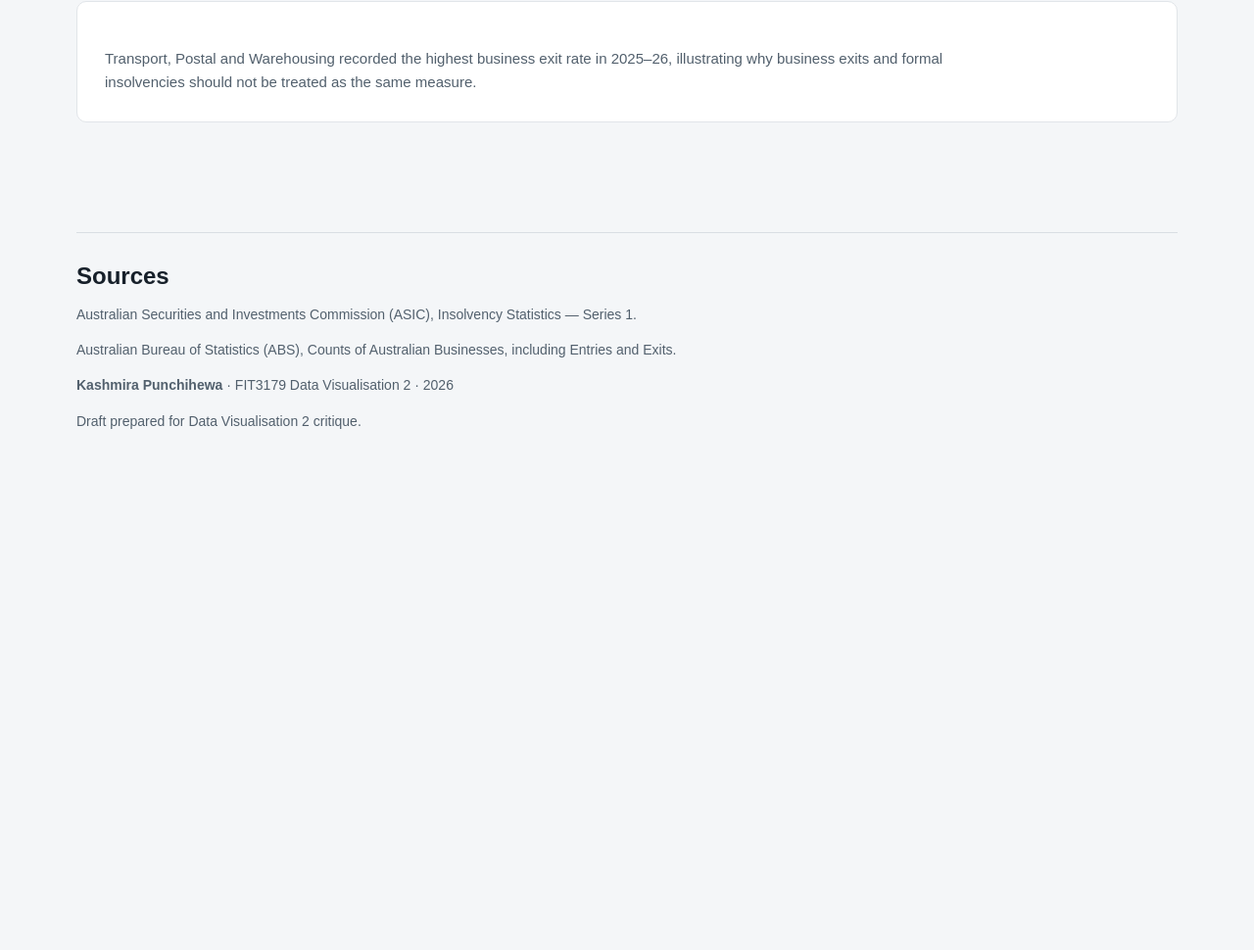
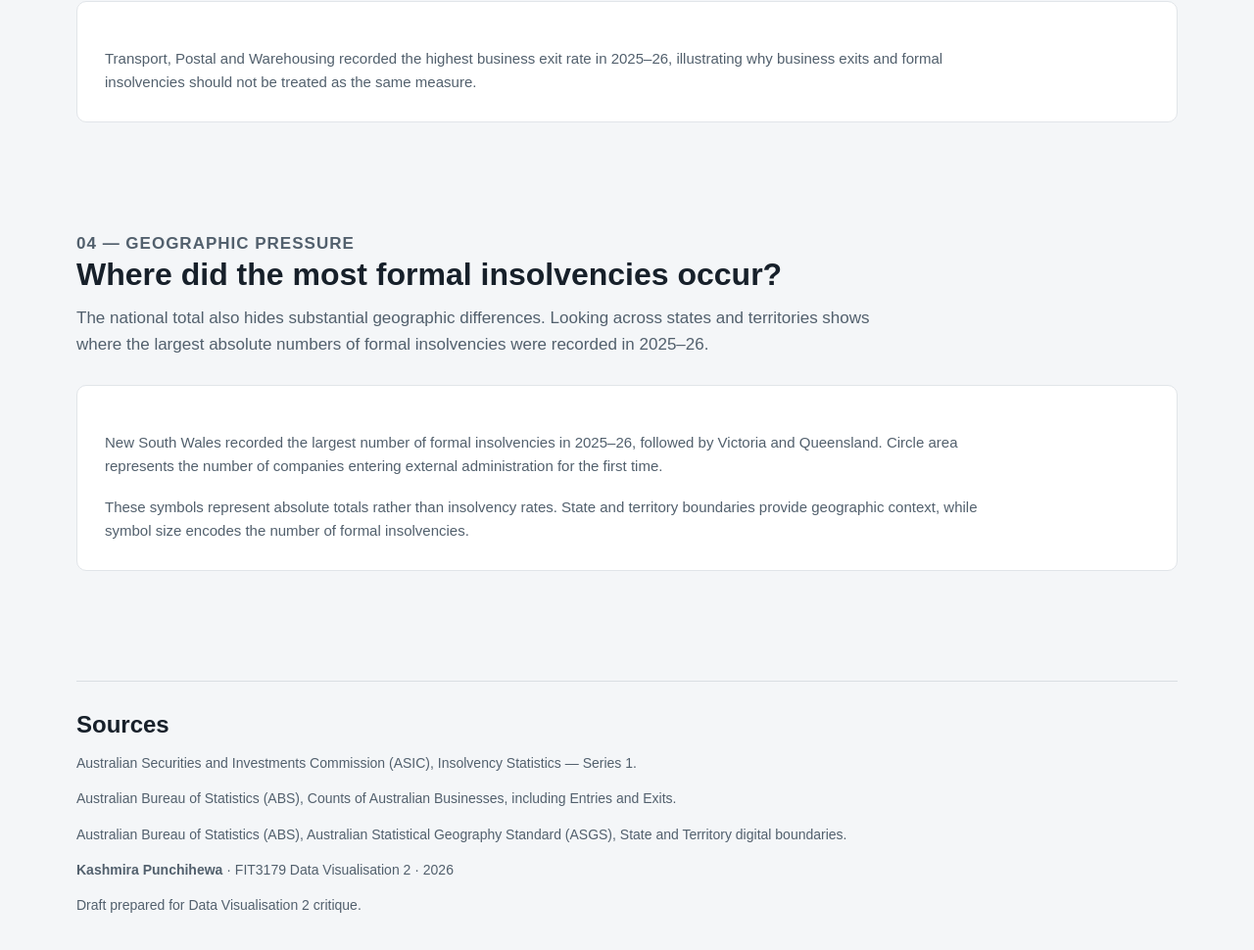
Before and after one commit to KashmiraPunchihewa/FIT3179_DV2, a plain HTML site: page index.html in a window 1280 px wide. Shown: the part 1930-2900 px from the top of the page at 98% size. Before the commit the page ends 2455 px from the top, so only its background shows below. Drawn offline with Linux system fonts and the light colour scheme; a script that the page names is missing.

Commit message:
Update index.html

```diff
--- a/index.html
+++ b/index.html
@@ -38,11 +38,14 @@
     </header>
 
 
+    <!-- SECTION 01 -->
     <section class="section">
 
       <div class="section-heading">
 
-        <p class="section-number">01 — The national picture</p>
+        <p class="section-number">
+          01 — The national picture
+        </p>
 
         <h2>
           Formal insolvencies rose dramatically
@@ -55,22 +58,30 @@
 
       </div>
 
+
       <div class="definition-box">
+
         <strong>Important distinction:</strong>
+
         a formal corporate insolvency is not the same as a business exit.
         Businesses can leave the market for many reasons, while ASIC
         insolvency statistics capture companies entering formal external
         administration.
+
       </div>
 
+
       <div class="chart-card">
+
         <div id="chart1" class="chart"></div>
 
         <p class="chart-note">
           Formal insolvencies climbed from 4,912 in 2021–22 to a peak of
           14,722 in 2024–25 before easing slightly in 2025–26.
         </p>
+
       </div>
+
 
       <p class="chart-transition">
         But formal insolvency is only one part of Australia’s broader
@@ -78,7 +89,9 @@
         view of how businesses entered and left the market.
       </p>
 
+
       <div class="chart-card">
+
         <div id="chart2" class="chart"></div>
 
         <p class="chart-note">
@@ -86,16 +99,20 @@
           period, showing that overall business churn tells a different
           story from formal corporate insolvency.
         </p>
+
       </div>
 
     </section>
 
 
+    <!-- SECTION 02 -->
     <section class="section">
 
       <div class="section-heading">
 
-        <p class="section-number">02 — Industry pressure</p>
+        <p class="section-number">
+          02 — Industry pressure
+        </p>
 
         <h2>
           The increase was concentrated in particular industries
@@ -110,26 +127,31 @@
 
 
       <div class="chart-card">
+
         <div id="chart3" class="chart"></div>
 
         <p class="chart-note">
           Construction recorded the greatest formal insolvency burden,
           followed by Accommodation and Food Services.
         </p>
+
       </div>
 
 
       <div class="chart-card">
+
         <div id="chart4" class="chart"></div>
 
         <p class="chart-note">
           The top three industries remained remarkably stable, while
           several middle-ranked industries moved noticeably over time.
         </p>
+
       </div>
 
 
       <div class="chart-card">
+
         <div id="chart5" class="chart"></div>
 
         <p class="chart-note">
@@ -137,16 +159,20 @@
           2022–23 and 2025–26, with Accommodation and Food Services also
           adding substantially to the rise.
         </p>
+
       </div>
 
     </section>
 
 
+    <!-- SECTION 03 -->
     <section class="section">
 
       <div class="section-heading">
 
-        <p class="section-number">03 — Business turnover</p>
+        <p class="section-number">
+          03 — Business turnover
+        </p>
 
         <h2>
           High exit rates do not always mean the most insolvencies
@@ -161,6 +187,7 @@
 
 
       <div class="chart-card">
+
         <div id="chart6" class="chart"></div>
 
         <p class="chart-note">
@@ -168,14 +195,62 @@
           exit rate in 2025–26, illustrating why business exits and formal
           insolvencies should not be treated as the same measure.
         </p>
+
       </div>
 
     </section>
 
 
+    <!-- SECTION 04 -->
+    <section class="section">
+
+      <div class="section-heading">
+
+        <p class="section-number">
+          04 — Geographic pressure
+        </p>
+
+        <h2>
+          Where did the most formal insolvencies occur?
+        </h2>
+
+        <p>
+          The national total also hides substantial geographic differences.
+          Looking across states and territories shows where the largest
+          absolute numbers of formal insolvencies were recorded in 2025–26.
+        </p>
+
+      </div>
+
+
+      <div class="chart-card">
+
+        <div id="chart7" class="chart"></div>
+
+        <p class="chart-note">
+          New South Wales recorded the largest number of formal insolvencies
+          in 2025–26, followed by Victoria and Queensland. Circle area
+          represents the number of companies entering external administration
+          for the first time.
+        </p>
+
+        <p class="chart-note">
+          These symbols represent absolute totals rather than insolvency
+          rates. State and territory boundaries provide geographic context,
+          while symbol size encodes the number of formal insolvencies.
+        </p>
+
+      </div>
+
+    </section>
+
+
+    <!-- SOURCES -->
     <footer class="sources">
 
-      <h2>Sources</h2>
+      <h2>
+        Sources
+      </h2>
 
       <p>
         Australian Securities and Investments Commission (ASIC),
@@ -186,6 +261,13 @@
         Australian Bureau of Statistics (ABS),
         Counts of Australian Businesses, including Entries and Exits.
       </p>
+
+      <p>
+        Australian Bureau of Statistics (ABS),
+        Australian Statistical Geography Standard (ASGS),
+        State and Territory digital boundaries.
+      </p>
+
 
       <p class="footer-meta">
         <strong>Kashmira Punchihewa</strong> ·
@@ -200,6 +282,7 @@
 
   </main>
 
+
   <script src="js/vega_lite_vis.js"></script>
 
 </body>
```
